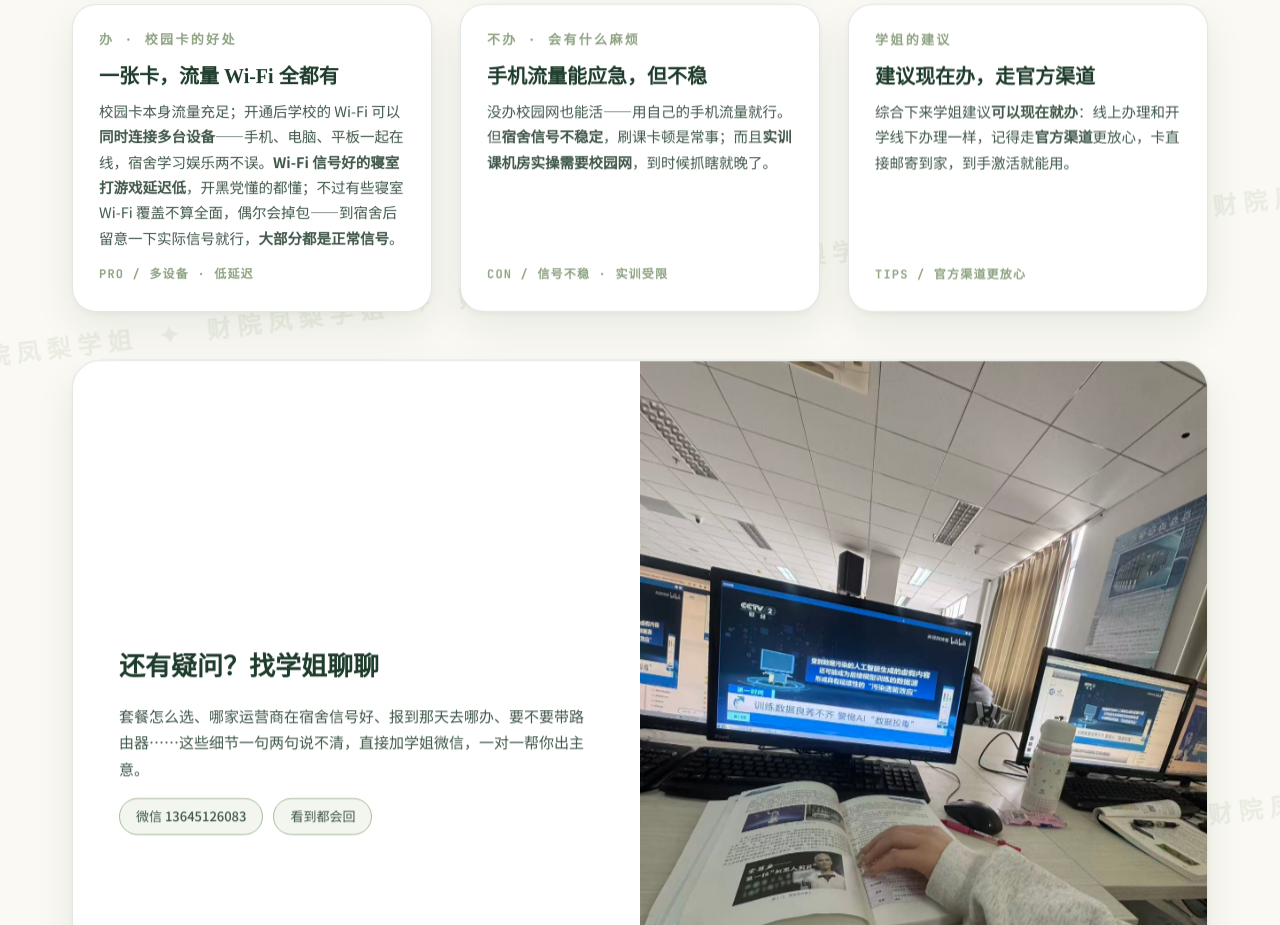
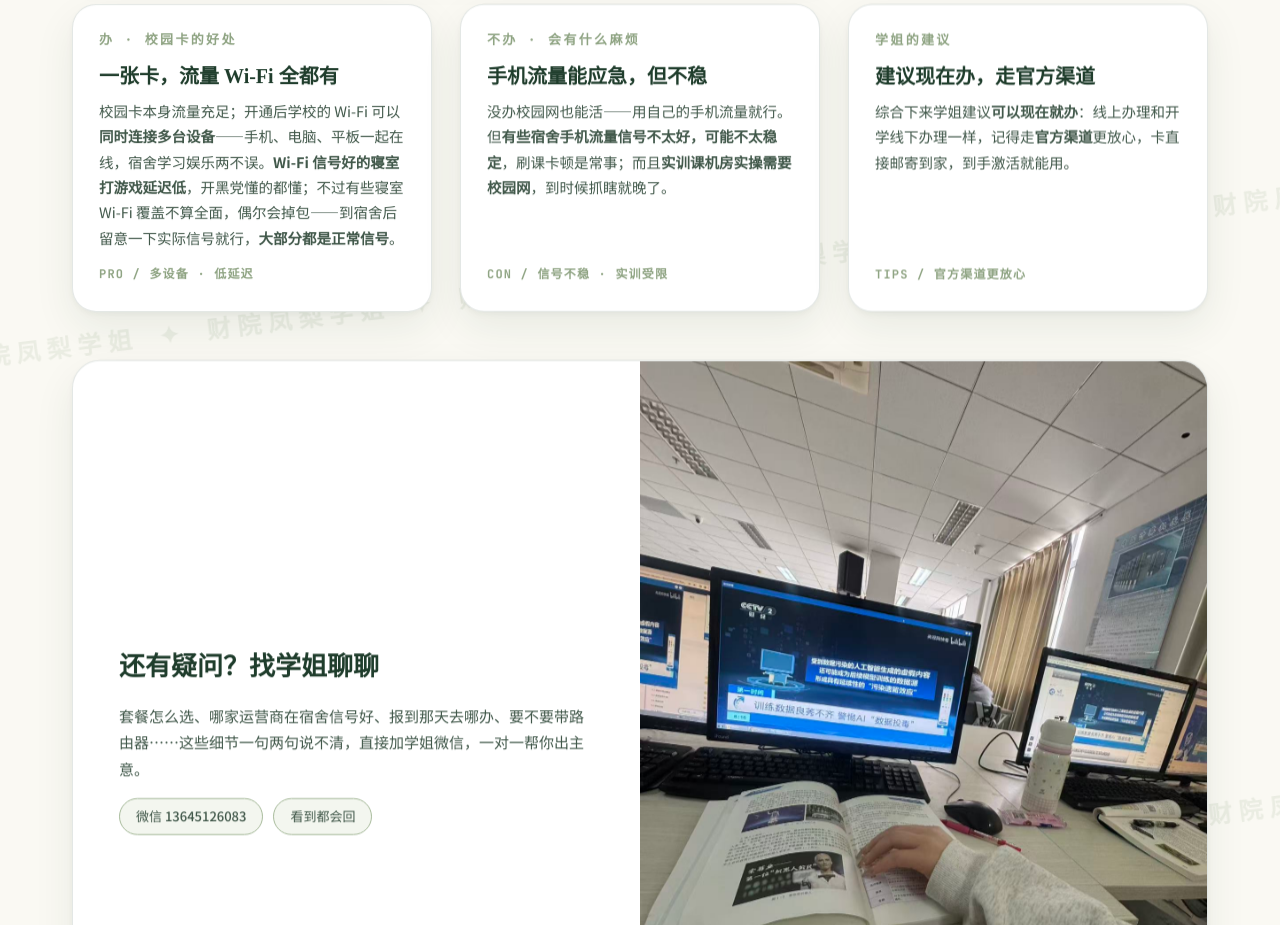
Before and after one commit to jsckflxj/jsckflxj.github.io, a plain HTML site: page index.html in a window 1280 px wide. Shown: the part 5740-6665 px from the top of the page. Drawn offline with Linux system fonts and the light colour scheme; animation ran at ten frames a second.

Commit message:
fix: 宿舍手机流量信号描述更准确

```diff
--- a/index.html
+++ b/index.html
@@ -234,7 +234,7 @@
           <div class="card-body">
             <div class="idx" style="font-family:var(--font-mono);font-size:13px;font-weight:700;letter-spacing:0.18em;color:var(--green-deep);margin-bottom:10px;">不办 · 会有什么麻烦</div>
             <h3 class="card-title">手机流量能应急，但不稳</h3>
-            <p class="card-text">没办校园网也能活——用自己的手机流量就行。但<b>宿舍信号不稳定</b>，刷课卡顿是常事；而且<b>实训课机房实操需要校园网</b>，到时候抓瞎就晚了。</p>
+            <p class="card-text">没办校园网也能活——用自己的手机流量就行。但<b>有些宿舍手机流量信号不太好，可能不太稳定</b>，刷课卡顿是常事；而且<b>实训课机房实操需要校园网</b>，到时候抓瞎就晚了。</p>
             <div class="card-meta">CON / 信号不稳 · 实训受限</div>
           </div>
         </div>
```
